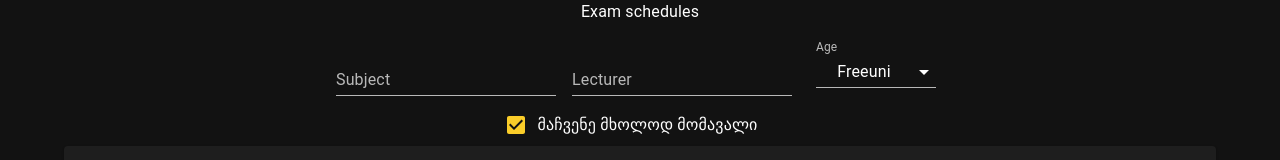
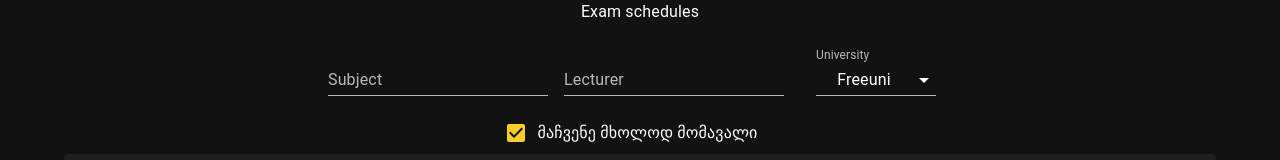
Before and after one commit to GeeOrrGee/exam-schedules-front, a React (Create React App) app: page / in a window 1280 px wide. Shown: the top 160 px of the page. Built offline with nearby package versions, Linux system fonts and the light colour scheme; no server answers.

Commit message:
Style university dropdown

```diff
--- a/src/components/Search.tsx
+++ b/src/components/Search.tsx
@@ -133,12 +133,10 @@ function Search() {
                     }}
                     color={uniForTheme}
                 />
-                <FormControl variant="standard" sx={{m: 1, minWidth: 120}}>
-                    <InputLabel id="demo-simple-select-label" color={uniForTheme}>Age</InputLabel>
+                <FormControl variant="standard" sx={{m: 2, minWidth: 120}}>
+                    <InputLabel color={uniForTheme}>University</InputLabel>
                     <Select
-                        labelId="demo-simple-select-label"
-                        id="demo-simple-select"
-                        label="Age"
+                        label="University"
                         value={currUni}
                         onChange={switchUni}
                     >
```
